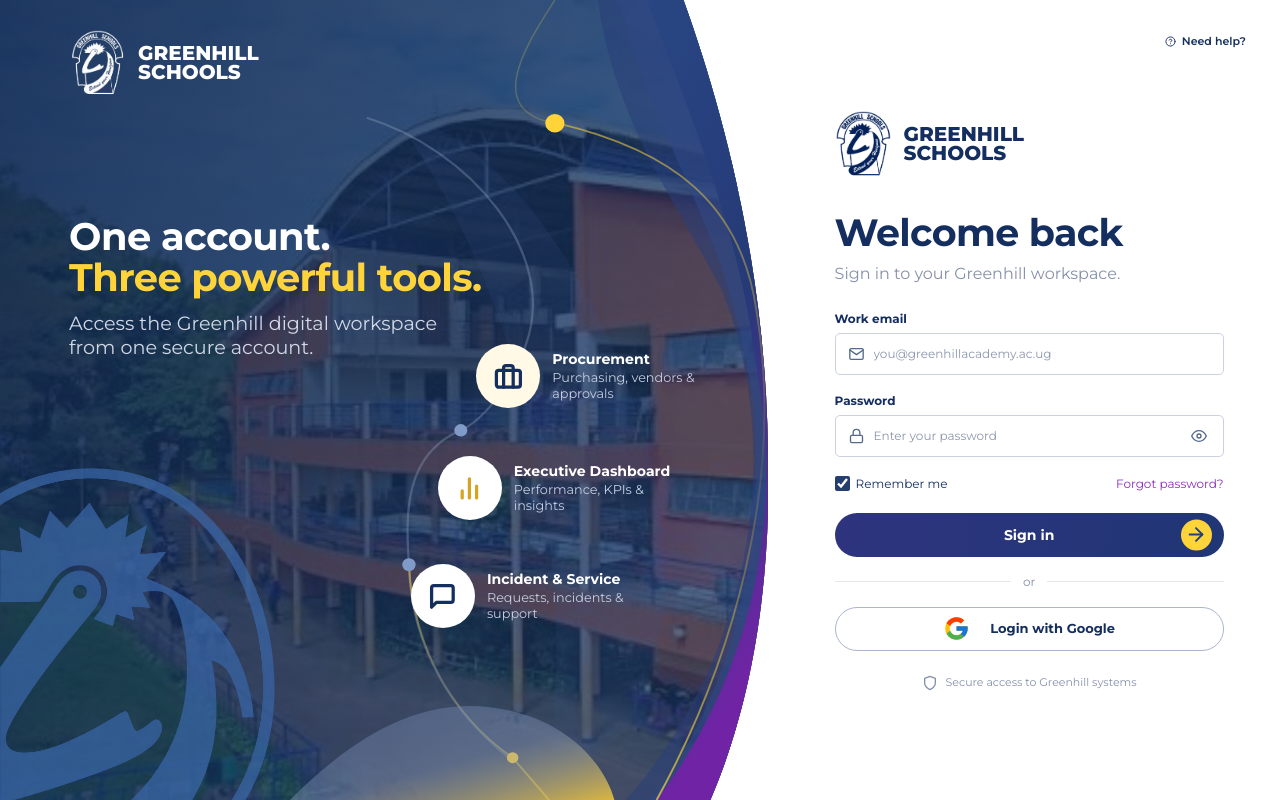
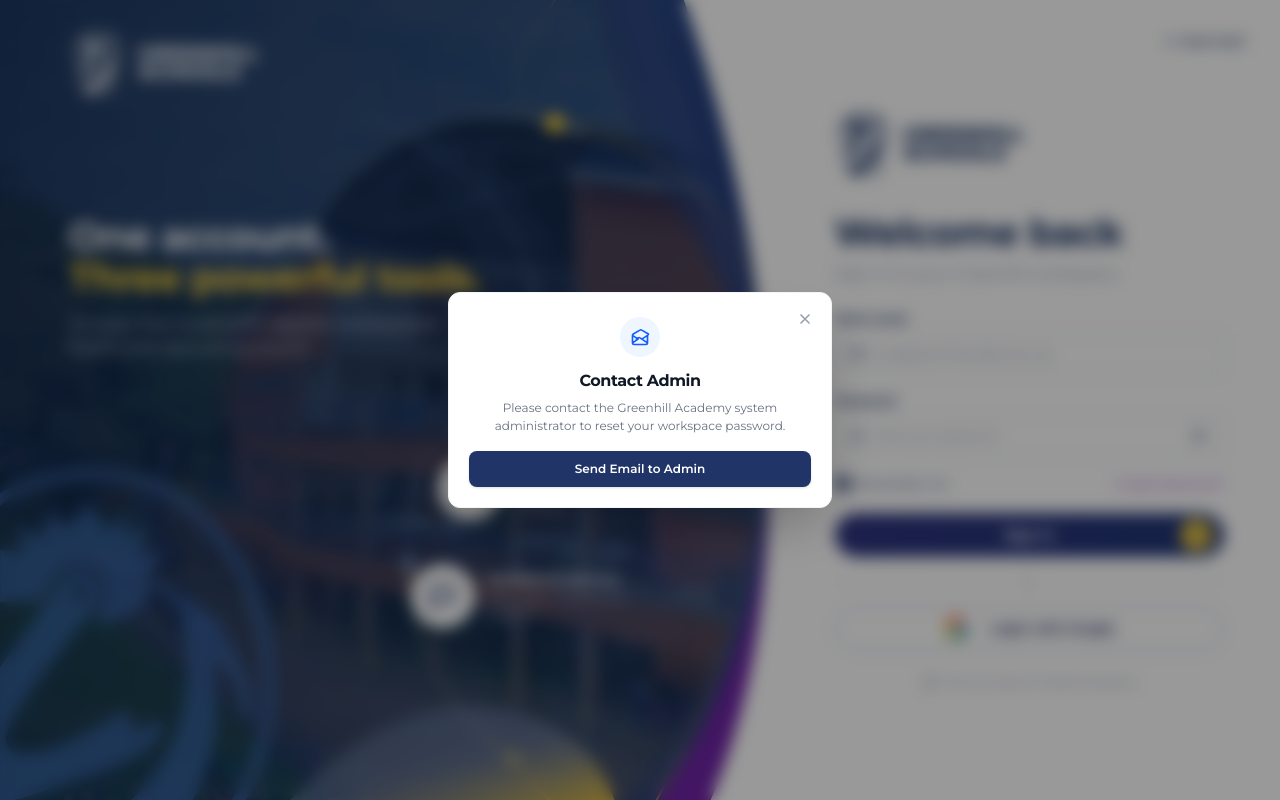
Before and after one commit to GreenHill-Auth-System/Auth-frontend, a React (Vite) app: page / in a window 1280 px wide. Both pictures are taken after a click on the button "Forgot password?". Built offline with nearby package versions, Linux system fonts and the light colour scheme; no server answers.

Commit message:
added a contact admin modal for forgotpassword

```diff
--- a/src/features/auth/LoginPage.tsx
+++ b/src/features/auth/LoginPage.tsx
@@ -10,6 +10,7 @@
 import { LoginForm } from './LoginForm'
 import { WorkspaceIntro } from './WorkspaceIntro'
 import { apiUrl } from '../../services/api'
+
 
 type LoginError = {
   error: string
@@ -38,6 +39,8 @@
   signOutSuccess,
 }: LoginPageProps) {
   const [googleLoginError, setGoogleLoginError] = useState(false)
+  //state declaration for the admin modal
+  const [showAdminModal, setShowAdminModal] = useState(false)
 
   useEffect(() => {
     // Read the error returned by the Django Google authentication flow.
@@ -67,6 +70,7 @@
       window.clearTimeout(timeout)
     }
   }, [googleLoginError])
+
 
   return (
     <main className="grid h-svh grid-cols-[60%_40%] overflow-hidden bg-white mobile:flex mobile:flex-col">
@@ -140,7 +144,7 @@
 
             }}
             onForgotPassword={() => {
-              /* TODO: Connect password recovery. */
+              setShowAdminModal(true)
             }}
             loginError={loginError}
           />
@@ -151,6 +155,72 @@
           </p>
         </div>
       </section>
+
+      {/* Smaller & Shorter Pop-up Contact Admin Modal */}
+      {showAdminModal && (
+        <div className="fixed inset-0 z-50 flex items-center justify-center p-4 bg-black/40 backdrop-blur-sm">
+          <div className="relative w-full max-w-sm p-5 bg-white rounded-xl shadow-2xl border border-gray-100 animate-in fade-in zoom-in-95 duration-200">
+
+            {/* Close Icon (X Symbol) */}
+            <button
+              type="button"
+              onClick={() => setShowAdminModal(false)}
+              className="absolute top-3.5 right-3.5 p-1 text-gray-400 hover:text-gray-600 hover:bg-gray-100 rounded-full transition-colors"
+              aria-label="Close modal"
+            >
+              <svg className="w-4 h-4" fill="none" viewBox="0 0 24 24" stroke="currentColor" strokeWidth={2.5}>
+                <path strokeLinecap="round" strokeLinejoin="round" d="M6 18L18 6M6 6l12 12" />
+              </svg>
+            </button>
+
+            {/* Shorter Text Content Layout */}
+            <div className="text-center mt-1">
+              <div className="mx-auto flex items-center justify-center h-10 w-10 rounded-full bg-blue-50 text-blue-600 mb-3">
+                <svg className="w-5 h-5" fill="none" viewBox="0 0 24 24" stroke="currentColor" strokeWidth={2}>
+                  <path strokeLinecap="round" strokeLinejoin="round" d="M3 19v-8.93a2 2 0 01.89-1.664l8-4.666a2 2 0 012.22 0l8 4.666A2 2 0 0121 10.07V19M3 19a2 2 0 002 2h14a2 2 0 002-2M3 19l6.75-4.5M21 19l-6.75-4.5M3 10l6.75 4.5M21 10l-6.75 4.5m0 0l-2.25-1.5a2 2 0 00-2.22 0l-2.25 1.5" />
+                </svg>
+              </div>
+
+              <h3 className="text-base font-bold text-gray-900 tracking-tight">
+                Contact Admin
+              </h3>
+
+              <p className="mt-1.5 text-xs text-gray-500 leading-normal px-2">
+                Please contact the Greenhill Academy system administrator to reset your workspace password.
+              </p>
+            </div>
+                 {/* Action Control Button */}
+<div className="mt-4">
+  <button
+    type="button"
+    onClick={() => {
+      const email = "rinnetkeilah@gmail.com";
+      const subject = encodeURIComponent("Greenhill Workspace - Password Reset Request");
+      const body = encodeURIComponent("Hello Admin,\n\nI have forgotten my login password for the Greenhill Schools workspace. Kindly assist me in initiating a secure credentials reset.\n\nBest regards,");
+
+      // 1. Automatically copy the email as a quiet background backup
+      navigator.clipboard.writeText(email);
+
+      // 2. Open the user's native email client setup
+      window.location.href = `mailto:${email}?subject=${subject}&body=${body}`;
+
+      // 3. Briefly notify them so they know it's ready either way
+      alert("Launching your email app! If your device doesn't open a mail window, the admin email (rinnetkeilah@gmail.com) has also been copied to your clipboard so you can easily paste it.");
+
+      // 4. Safely close the pop-up window
+      setShowAdminModal(false);
+    }}
+    className="w-full inline-flex justify-center items-center px-4 py-2.5 text-xs font-semibold rounded-lg text-white shadow-sm transition-all text-center filter hover:brightness-110 cursor-pointer"
+    style={{ backgroundColor: '#203468' }}
+  >
+    Send Email to Admin
+  </button>
+</div>
+
+
+          </div>
+        </div>
+      )}
     </main>
   )
 }
```
Also changed, not shown: 1 other file (tests, documents, lock files or other folders).
